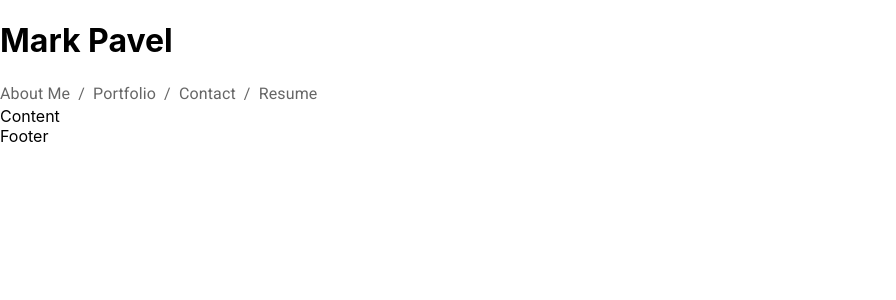
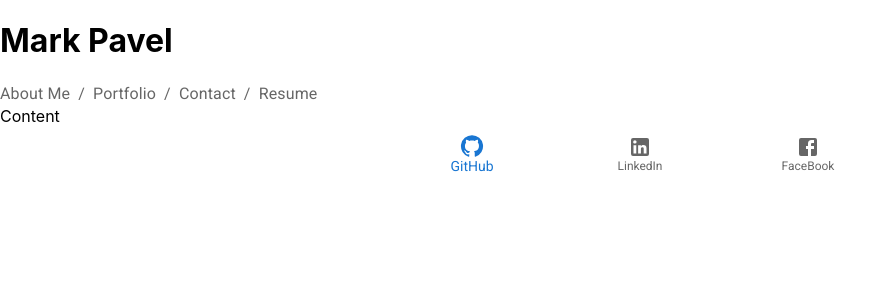
Before and after one commit to ProgrammingAStorm/react-portfolio, a React (Create React App) app: page / in a window 1280 px wide. Shown: the top 300 px of the page, without its empty margins (0-896 px from the left). Built offline with nearby package versions, Linux system fonts and the light colour scheme.

Commit message:
Added Footer Component

```diff
--- a/package.json
+++ b/package.json
@@ -5,6 +5,7 @@
   "dependencies": {
     "@emotion/react": "^11.10.0",
     "@emotion/styled": "^11.10.0",
+    "@mui/icons-material": "^5.8.4",
     "@mui/material": "^5.10.0",
     "@testing-library/jest-dom": "^5.16.5",
     "@testing-library/react": "^13.3.0",
--- a/src/App.js
+++ b/src/App.js
@@ -1,5 +1,6 @@
 import './App.css';
 import Nav from './components/Nav';
+import Footer from './components/Footer';
 
 function App() {
   return (
@@ -14,9 +15,7 @@ function App() {
         Content
       </main>
 
-      <footer>
-        Footer
-      </footer>
+      <Footer />
     </div>
   );
 }
--- /dev/null
+++ b/src/components/Footer/index.js
@@ -0,0 +1,26 @@
+import React, { useState } from "react";
+import { BottomNavigation, BottomNavigationAction } from "@mui/material";
+import GitHubIcon from '@mui/icons-material/GitHub';
+import LinkedInIcon from '@mui/icons-material/LinkedIn';
+import FacebookIcon from '@mui/icons-material/Facebook';
+import Box from '@mui/material/Box';
+
+export default function Footer() {
+    const [value, setValue] = React.useState(0);
+
+    return (
+        <Box>
+            <BottomNavigation
+                showLabels
+                value={value}
+                onChange={(event, newValue) => {
+                    setValue(newValue);
+                }}
+            >
+                <BottomNavigationAction label="GitHub" icon={<GitHubIcon />} />
+                <BottomNavigationAction label="LinkedIn" icon={<LinkedInIcon />} />
+                <BottomNavigationAction label="FaceBook" icon={<FacebookIcon />} />
+            </BottomNavigation>
+        </Box>
+    );
+};
```
Also changed, not shown: 1 other file (tests, documents, lock files or other folders).
